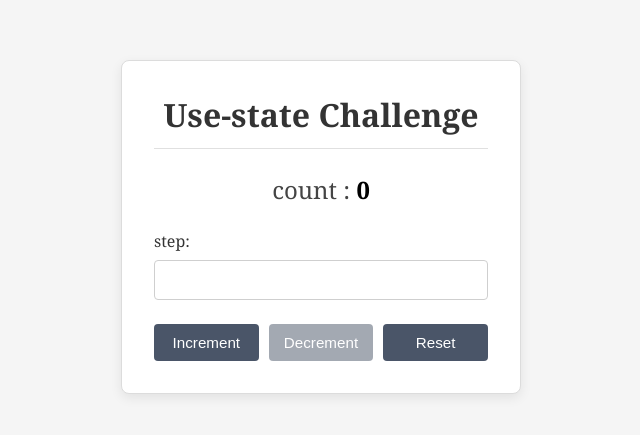
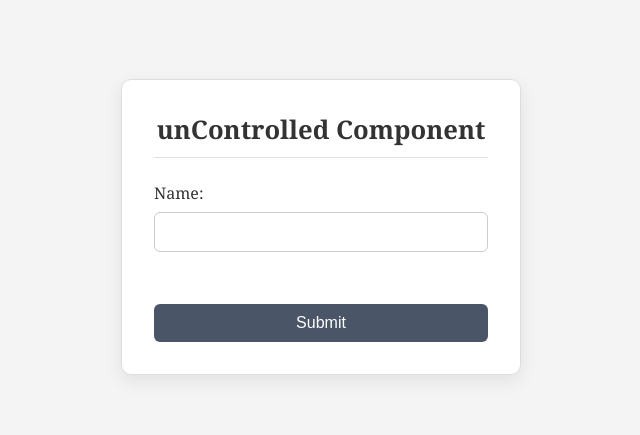
Before and after one commit to hassanmurad1217/react-project_1, a React (Vite) app: page / in a window 1280 px wide. Shown: the part 173-608 px from the top of the page, without its empty margins (319-959 px from the left). Built offline with nearby package versions, Linux system fonts and the light colour scheme.

Commit message:
Controlled input

```diff
--- a/src/App.jsx
+++ b/src/App.jsx
@@ -2,7 +2,8 @@
 // import "./components/Netflix.css";
 // import styles from "./components/Netflix.module.css";
 // import { Todo } from "./projects/Todo/Todo";
-import { Counter } from "./projects/challange/Counter";
+// import { Counter } from "./projects/challange/Counter";
+import ControlledForm from "./components/hooks/useState/ControlledForm";
 const App = () => {
   return (
     // <section className="container">
@@ -12,7 +13,8 @@ const App = () => {
 
     <section>
       {/* <Todo /> */}
-      <Counter />
+      {/* <Counter /> */}
+      <ControlledForm />
     </section>
   );
 };
--- /dev/null
+++ b/src/components/hooks/useState/Controlled.css
@@ -0,0 +1,85 @@
+* {
+    margin: 0;
+    padding: 0;
+    box-sizing: border-box;
+  }
+
+  body {
+    font-family: Georgia, "Times New Roman", serif;
+    background-color: #f4f4f4;
+    min-height: 100vh;
+    display: flex;
+    justify-content: center;
+    align-items: center;
+  }
+
+  /* Main container */
+  .container {
+    width: 400px;
+    background-color: #ffffff;
+    border: 1px solid #ddd;
+    border-radius: 10px;
+    padding: 2rem;
+    box-shadow: 0 6px 18px rgba(0, 0, 0, 0.08);
+  }
+
+  /* Title */
+  .container h1 {
+    text-align: center;
+    font-size: 1.6rem;
+    margin-bottom: 1.5rem;
+    color: #333;
+    border-bottom: 1px solid #e0e0e0;
+    padding-bottom: 10px;
+  }
+
+  /* Form layout */
+  form {
+    display: flex;
+    flex-direction: column;
+    gap: 15px;
+  }
+
+  /* Label */
+  label {
+    font-size: 1rem;
+    color: #333;
+    display: flex;
+    flex-direction: column;
+    gap: 8px;
+  }
+
+  /* Input */
+  input {
+    padding: 10px;
+    border: 1px solid #ccc;
+    border-radius: 6px;
+    font-size: 1rem;
+    outline: none;
+    transition: 0.2s ease;
+  }
+
+  input:focus {
+    border-color: #4a5568;
+    box-shadow: 0 0 5px rgba(74, 85, 104, 0.3);
+  }
+
+  /* Button */
+  .state-button {
+    padding: 10px;
+    border: none;
+    border-radius: 6px;
+    background-color: #4a5568;
+    color: white;
+    font-size: 1rem;
+    cursor: pointer;
+    transition: 0.2s ease;
+  }
+
+  .state-button:hover {
+    background-color: #2d3748;
+  }
+
+  .state-button:active {
+    transform: scale(0.98);
+  }
--- /dev/null
+++ b/src/components/hooks/useState/ControlledForm.jsx
@@ -0,0 +1,43 @@
+import { useState } from "react";
+import "./Controlled.css";
+
+const ControlledForm = () => {
+  const [name, setName] = useState("");
+
+  const handleChange = (event) => {
+    setName(event.target.value);
+  };
+
+  const handleSubmit = (event) => {
+    event.preventDefault();
+    // Handle form submission with the controlled state (name)
+    // const dataValue = document.querySelector("#inputName").value;
+    // console.log(dataValue);
+    console.log(name);
+  };
+
+  return (
+    <section className="container state-container">
+      <h1>unControlled Component</h1>
+
+      <form onSubmit={handleSubmit}>
+        <label>
+          Name:
+          <input
+            id="inputName"
+            name="name"
+            type="text"
+            value={name}
+            onChange={handleChange}
+          />
+        </label>
+        <br />
+        <button type="submit" className="state-button">
+          Submit
+        </button>
+      </form>
+    </section>
+  );
+};
+
+export default ControlledForm;
```
